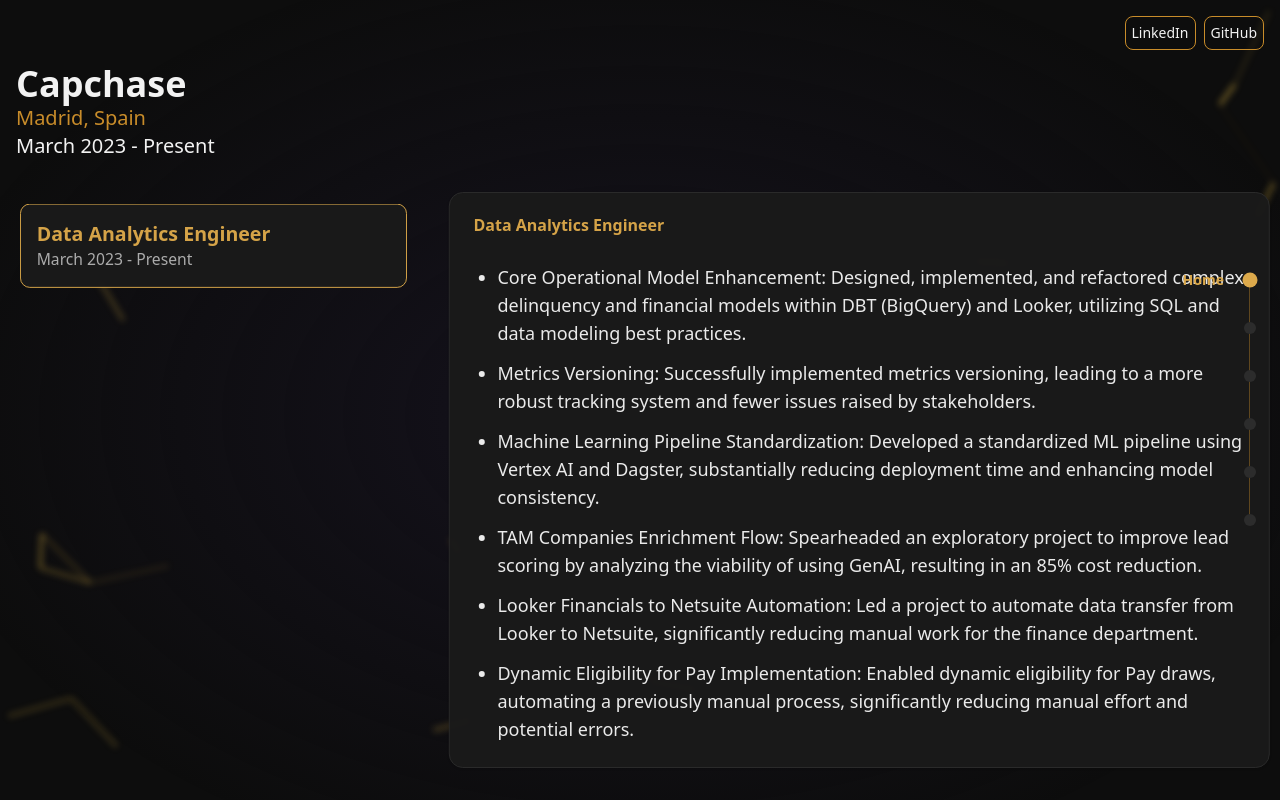
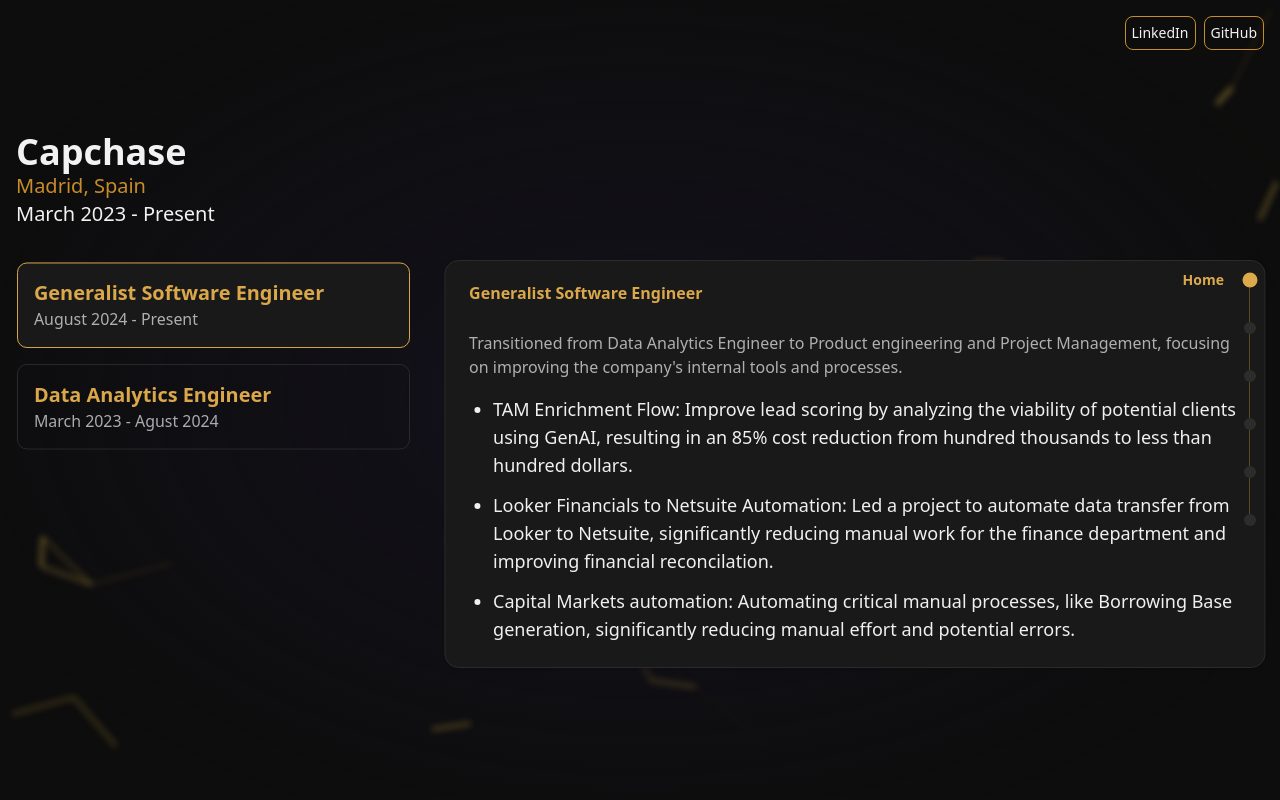
Before and after one commit to Jorjatorz/my-portfolio, a React (Vite) app: page / in a window 1280 px wide. Both pictures are taken after a click on the element "Impact - Capchase". Shown: the part 1600-2400 px from the top of the page. Built offline with nearby package versions, Linux system fonts and the light colour scheme.

Commit message:
descriotion inprovements

```diff
--- a/src/App.tsx
+++ b/src/App.tsx
@@ -13,6 +13,7 @@
 type ExperienceRole = {
   title: string;
   period: string;
+  introduction?: string;
   details: string[];
 };
 
@@ -66,15 +67,23 @@
     period: "March 2023 - Present",
     roles: [
       {
+        title: "Generalist Software Engineer",
+        period: "August 2024 - Present",
+        introduction: "Transitioned from Data Analytics Engineer to Product engineering and Project Management, focusing on improving the company's internal tools and processes.",
+        details: [
+          "TAM Enrichment Flow: Improve lead scoring by analyzing the viability of potential clients using GenAI, resulting in an 85% cost reduction from hundred thousands to less than hundred dollars.",
+          "Looker Financials to Netsuite Automation: Led a project to automate data transfer from Looker to Netsuite, significantly reducing manual work for the finance department and improving financial reconcilation.",
+          "Capital Markets automation: Automating critical manual processes, like Borrowing Base generation, significantly reducing manual effort and potential errors."
+        ]
+      },
+      {
         title: "Data Analytics Engineer",
-        period: "March 2023 - Present",
+        period: "March 2023 - Agust 2024",
+        introduction: "Led several high-impact data engineering and analytics initiatives, significantly improving operational efficiency, data quality, and models performance. Working with both technical and business stakeholders.",
         details: [
-          "Core Operational Model Enhancement: Designed, implemented, and refactored complex delinquency and financial models within DBT (BigQuery) and Looker, utilizing SQL and data modeling best practices.",
-          "Metrics Versioning: Successfully implemented metrics versioning, leading to a more robust tracking system and fewer issues raised by stakeholders.",
+          "Core Operational Models Enhancement: Designed, implemented, and refactored complex delinquency and financial models within DBT (BigQuery) and Looker.",
+          "Business Metrics Versioning: Implemented metrics versioning for the core operational models, leading to a more robust BI system and fewer issues raised by stakeholders.",
           "Machine Learning Pipeline Standardization: Developed a standardized ML pipeline using Vertex AI and Dagster, substantially reducing deployment time and enhancing model consistency.",
-          "TAM Companies Enrichment Flow: Spearheaded an exploratory project to improve lead scoring by analyzing the viability of using GenAI, resulting in an 85% cost reduction.",
-          "Looker Financials to Netsuite Automation: Led a project to automate data transfer from Looker to Netsuite, significantly reducing manual work for the finance department.",
-          "Dynamic Eligibility for Pay Implementation: Enabled dynamic eligibility for Pay draws, automating a previously manual process, significantly reducing manual effort and potential errors."
         ]
       }
     ]
@@ -294,8 +303,7 @@
             >
               {/* Section label - smooth transition */}
               <div
-                className={`px-3 py-1 rounded-md text-sm font-medium whitespace-nowrap transition-opacity duration-300 ease-in-out ${
-                  activeSection === section.id
+                className={`px-3 py-1 rounded-md text-sm font-medium whitespace-nowrap transition-opacity duration-300 ease-in-out ${activeSection === section.id
                   ? "opacity-100 text-primary font-semibold"
                   : "opacity-0 group-hover:opacity-100 group-hover:text-primary/50 text-secondary"
                   } `}
@@ -305,8 +313,7 @@
 
               {/* Navigation dot - always visible, styles change */}
               <div
-                className={`w-3 h-3 rounded-full ml-2 shrink-0 transition-all duration-300 ease-in-out ${
-                  activeSection === section.id
+                className={`w-3 h-3 rounded-full ml-2 shrink-0 transition-all duration-300 ease-in-out ${activeSection === section.id
                   ? 'bg-primary scale-125'
                   : 'bg-secondary group-hover:bg-primary group-hover:scale-110'
                   }`}
@@ -351,12 +358,12 @@
           <div className=" p-8 flex items-center">
             <div className="prose prose-invert max-w-xl text-foreground autoShow">
               <p className="text-xl">
-                Software Engineer specializing in Machine Learning, Data Engineering, and Analytics with a strong consulting background.
+                Software Engineer specialized in Machine Learning, Data Engineering, and Analytics with a strong consulting background.
                 Passionate about developing algorithms, optimizing code, designing software, and implementing AI models.
               </p>
               <br />
               <p className="text-xl">
-                Currently focused on software development and data engineering, transitioning towards management and strategic roles.
+                Currently focused on Software Development and Data Engineering, transitioning towards Management and Strategic roles.
               </p>
             </div>
           </div>
@@ -371,7 +378,7 @@
                   <div className="p-4 cursor-pointer">
                     <h3 className="text-2xl font-semibold text-primary">Data Analytics</h3>
                     <div className="max-h-0 overflow-hidden opacity-0 group-hover:max-h-40 group-hover:opacity-100 transition-all duration-500 ease-in-out mt-2">
-                      <p>Expert in transforming raw data into actionable insights using BigQuery, DBT, Looker, and other analytics tools.</p>
+                      <p>Experienced in transforming raw data into actionable insights using <span className="text-primary">DBT, BigQuery, Looker</span>, and other analytics tools.</p>
                     </div>
                   </div>
                   <div className="absolute top-0 left-0 w-1.5 h-full bg-accent"></div>
@@ -381,7 +388,7 @@
                   <div className="p-4 cursor-pointer">
                     <h3 className="text-2xl font-semibold text-primary">ML & AI</h3>
                     <div className="max-h-0 overflow-hidden opacity-0 group-hover:max-h-40 group-hover:opacity-100 transition-all duration-500 ease-in-out mt-2">
-                      <p>Experienced in developing and optimizing machine learning models and leveraging AI technologies like LLMs and GenAI.</p>
+                      <p>Experienced in developing and optimizing <span className="text-primary">Machine Learning</span> models and leveraging <span className="text-primary">Generative AI</span> technologies.</p>
                     </div>
                   </div>
                   <div className="absolute top-0 left-0 w-1.5 h-full bg-accent"></div>
@@ -391,7 +398,7 @@
                   <div className="p-4 cursor-pointer">
                     <h3 className="text-2xl font-semibold text-primary">Code Optimization</h3>
                     <div className="max-h-0 overflow-hidden opacity-0 group-hover:max-h-40 group-hover:opacity-100 transition-all duration-500 ease-in-out mt-2">
-                      <p>Skilled at identifying and resolving performance bottlenecks, refactoring code, and streamlining software architecture.</p>
+                      <p>Skilled at identifying and resolving performance bottlenecks, refactoring code, and streamlining software architecture. Heavily reducing <span className="text-primary">Latency</span> and <span className="text-primary">Costs</span>.</p>
                     </div>
                   </div>
                   <div className="absolute top-0 left-0 w-1.5 h-full bg-accent"></div>
@@ -401,7 +408,7 @@
                   <div className="p-4 cursor-pointer">
                     <h3 className="text-2xl font-semibold text-primary">Project Management</h3>
                     <div className="max-h-0 overflow-hidden opacity-0 group-hover:max-h-40 group-hover:opacity-100 transition-all duration-500 ease-in-out mt-2">
-                      <p>Proven ability to lead cross-functional teams, manage complex projects, and deliver results aligned with business goals.</p>
+                      <p>Proven ability to <span className="text-primary">lead</span> cross-functional teams, <span className="text-primary">manage</span> complex projects, and deliver results aligned with business goals.</p>
                     </div>
                   </div>
                   <div className="absolute top-0 left-0 w-1.5 h-full bg-accent"></div>
@@ -451,6 +458,9 @@
                   <CardTitle className="text-primary">{capchaseExperience.roles[activeCapchaseRole].title}</CardTitle>
                 </CardHeader>
                 <CardContent>
+                  {capchaseExperience.roles[activeCapchaseRole].introduction && (
+                    <div className="text-foreground/70 mb-4">{capchaseExperience.roles[activeCapchaseRole].introduction}</div>
+                  )}
                   <ul className="list-disc pl-6 space-y-3 text-lg">
                     {capchaseExperience.roles[activeCapchaseRole].details.map((detail, index) => (
                       <li key={index}>{detail}</li>
```
Lines whose indentation alone changed are shown as unchanged.
